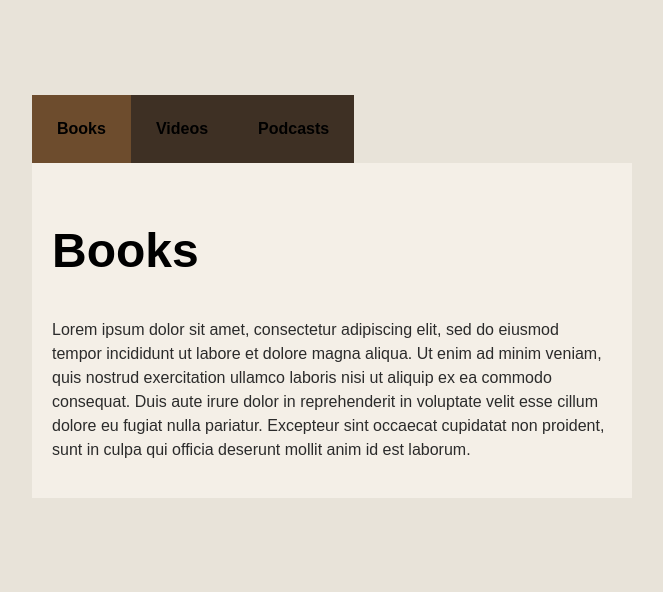
After one commit to StealthBanana/The-Contrarian, a Flask app: page /results in a window 1280 px wide. The commit adds this page. Shown: the top 592 px of the page, without its empty margins (308-971 px from the left). Run offline with Flask 3, Linux system fonts and the light colour scheme.

Commit message:
Added files and code for the results page

```diff
--- a/app.py
+++ b/app.py
@@ -7,18 +7,22 @@ app = Flask(__name__)
 app.config["TEMPLATES_AUTO_RELOAD"] = True
 
 @app.route("/", methods=["GET", "POST"])
-def hello_world():
+def belief():
     if request.method == "POST":
 
-#TODO:  Write Python code to take a claim string, search for it via DuckDuckGo/Google Books/Podcast Index/YouTube,
-        # fetch results, and collect titles and links. Print out a rough list of findings
+        #TODO:  Write Python code to take a claim string, search for it via DuckDuckGo/Google Books/Podcast Index/YouTube,
+            # fetch results, and collect titles and links. Print out a rough list of findings
 
         belief = request.form.get("belief")
 
         if not belief:
             return redirect("/")
-# TODO: Redirect to different html page that has the results.
-        return redirect("/")
+
+        return redirect("/results")
 
     else:
         return render_template("index.html")
+
+@app.route("/results")
+def results():
+    return render_template("results.html")
--- /dev/null
+++ b/static/main.css
@@ -0,0 +1,51 @@
+body {
+    font-family: Arial, sans-serif;
+    background-color: #E8E3D9;
+    margin: 0;
+    padding: 20px;
+}
+h1 {
+    color: #5A5A5A;
+}
+p {
+    color: #2B2B2B;
+    line-height: 1.5;
+}
+
+.mytabs {
+    display: flex;
+    flex-wrap: wrap;
+    max-width: 600px;
+    margin: 50px auto;
+    padding: 25px;
+}
+
+.mytabs input[type="radio"] {
+    display: none;
+}
+
+.mytabs label {
+    padding: 25px;
+    background: #3E3024;
+    font-weight: bold;
+}
+
+.mytabs .tab {
+    width: 100%;
+    padding: 20px;
+    background: #F4EFE7;
+    order: 1;
+    display: none;
+}
+
+.mytabs .tab h2 {
+    font-size: 3em;
+}
+
+.mytabs input[type='radio']:checked + label + .tab {
+    display: block;
+}
+
+.mytabs input[type='radio']:checked + label {
+    background: #6D4C2D;
+}
--- a/templates/index.html
+++ b/templates/index.html
@@ -4,7 +4,7 @@
     <meta charset="UTF-8">
     <meta name="viewport" content="width=device-width, initial-scale=1.0">
     <title>The Contrarian</title>
-    <link rel="stylesheet" href="main.css">
+    <link rel="stylesheet" href="/static/main.css">
 </head>
 <body>
     <h1>Welcome to The Contrarian</h1>
--- /dev/null
+++ b/templates/results.html
@@ -0,0 +1,43 @@
+<!DOCTYPE html>
+
+<html lang="en">
+    <head>
+        <title>The Contrarian</title>
+        <link rel="stylesheet" href="/static/main.css">
+    </head>
+    <body>
+        <div class="mytabs">
+            <input type="radio" id="tabbooks" name="mytabs" checked="checked">
+            <label for="tabbooks">Books</label>
+            <div class="tab">
+                <h2>Books</h2>
+                <p>Lorem ipsum dolor sit amet, consectetur adipiscing elit, sed do eiusmod tempor incididunt ut labore et dolore magna aliqua. Ut enim ad minim veniam,
+                quis nostrud exercitation ullamco laboris nisi ut aliquip ex ea commodo consequat. Duis aute irure dolor in reprehenderit in voluptate velit esse cillum
+                dolore eu fugiat nulla pariatur. Excepteur sint occaecat cupidatat non proident, sunt in culpa qui officia deserunt mollit anim id est laborum.</p>
+            </div>
+
+            <input type="radio" id="tabvideos" name="mytabs">
+            <label for="tabvideos">Videos</label>
+            <div class="tab">
+                <h2>Videos</h2>
+                <p>Lorem ipsum dolor sit amet, consectetur adipiscing elit, sed do eiusmod tempor incididunt ut labore et dolore magna aliqua. Ut enim ad minim veniam,
+                quis nostrud exercitation ullamco laboris nisi ut aliquip ex ea commodo consequat. Duis aute irure dolor in reprehenderit in voluptate velit esse cillum
+                dolore eu fugiat nulla pariatur. Excepteur sint occaecat cupidatat non proident, sunt in culpa qui officia deserunt mollit anim id est laborum.</p>
+
+                <p>Lorem ipsum dolor sit amet, consectetur adipiscing elit, sed do eiusmod tempor incididunt ut labore et dolore magna aliqua. Ut enim ad minim veniam,
+                quis nostrud exercitation ullamco laboris nisi ut aliquip ex ea commodo consequat. Duis aute irure dolor in reprehenderit in voluptate velit esse cillum
+                dolore eu fugiat nulla pariatur. Excepteur sint occaecat cupidatat non proident, sunt in culpa qui officia deserunt mollit anim id est laborum.</p>
+            </div>
+
+            <input type="radio" id="tabpodcasts" name="mytabs">
+            <label for="tabpodcasts">Podcasts</label>
+            <div class="tab">
+                <h2>Podcasts</h2>
+                <p>Lorem ipsum dolor sit amet, consectetur adipiscing elit, sed do eiusmod tempor incididunt ut labore et dolore magna aliqua. Ut enim ad minim veniam,
+                quis nostrud exercitation ullamco laboris nisi ut aliquip ex ea commodo consequat. Duis aute irure dolor in reprehenderit in voluptate velit esse cillum
+                dolore eu fugiat nulla pariatur.</p>
+            </div>
+
+        </div>
+    </body>
+</html>
```
Also changed, not shown: main.css (deleted, +0 -21 lines).
